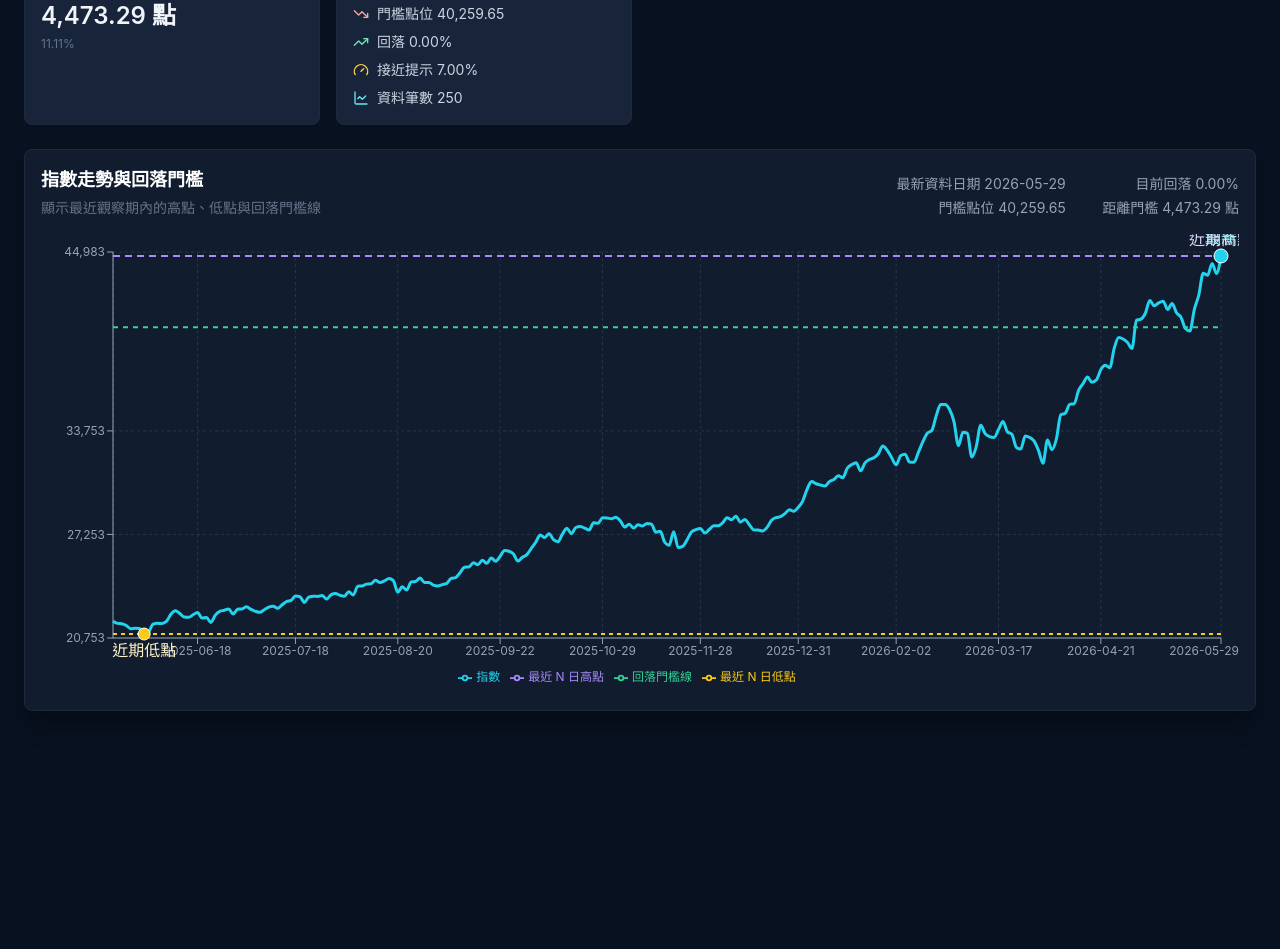
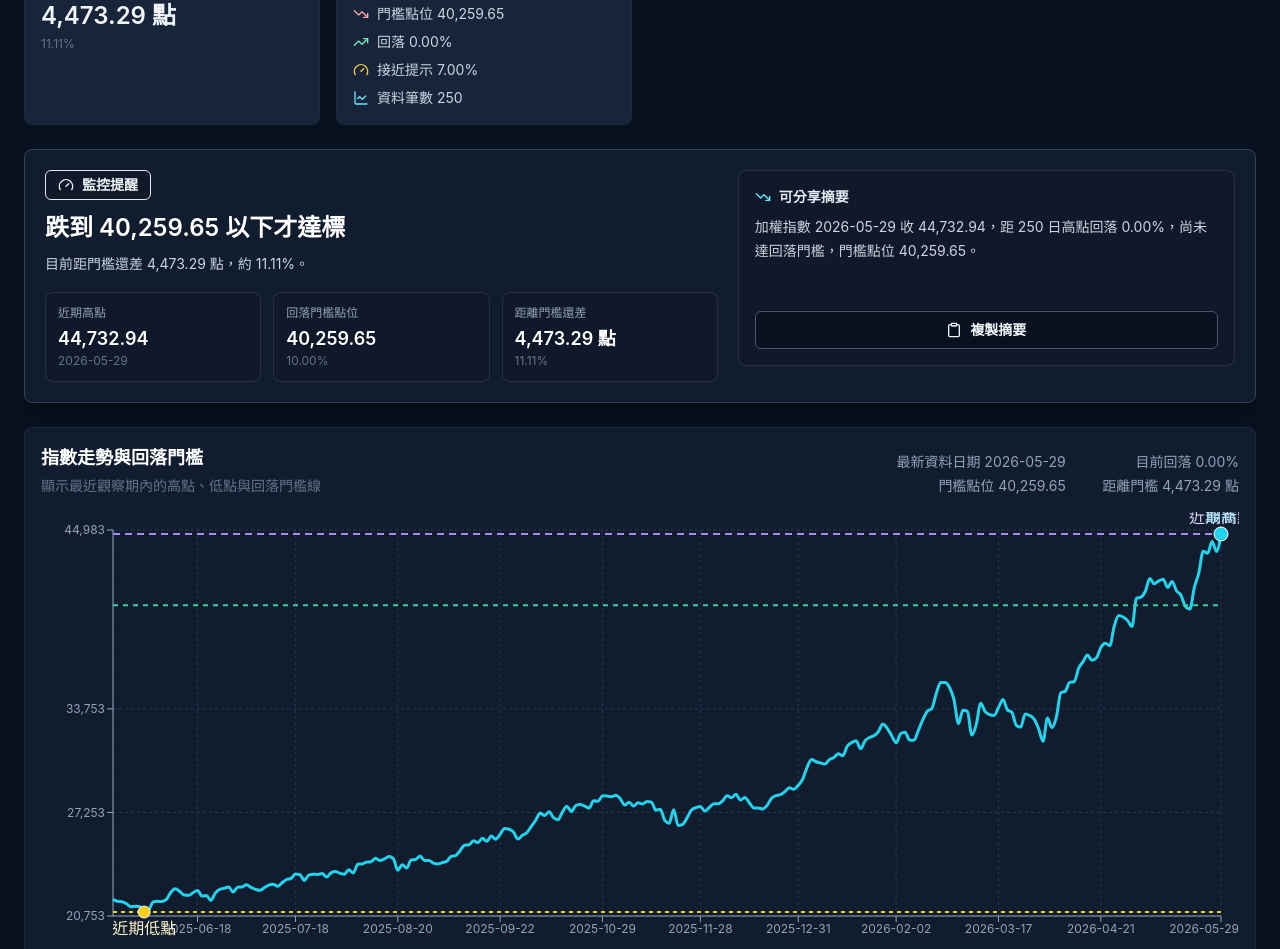
Before and after one commit to tzuhsien-dev/taiex-pullback-monitor, a React (Vite) app: page / in a window 1280 px wide. Shown: the part 1130-2079 px from the top of the page. Before the commit the page ends 1977 px from the top, so only its background shows below. Built offline with nearby package versions, Linux system fonts and the light colour scheme.

Commit message:
Add monitoring alert summary

```diff
--- a/src/App.tsx
+++ b/src/App.tsx
@@ -1,5 +1,6 @@
 import { useEffect, useMemo, useState } from 'react';
 import { Activity } from 'lucide-react';
+import { AlertSummary } from './components/AlertSummary';
 import { DashboardCards } from './components/DashboardCards';
 import { IndexChart } from './components/IndexChart';
 import { InputPanel } from './components/InputPanel';
@@ -134,6 +135,7 @@ function App() {
           onReloadStaticData={() => setReloadKey((value) => value + 1)}
         />
         <DashboardCards result={result} params={params} indexType={indexType} metadata={metadata} source={source} dataHealth={dataHealth} />
+        <AlertSummary result={result} params={params} indexType={indexType} dataHealth={dataHealth} />
         <IndexChart result={result} />
       </main>
 
--- /dev/null
+++ b/src/components/AlertSummary.tsx
@@ -0,0 +1,129 @@
+import { useMemo, useState } from 'react';
+import { AlertTriangle, CheckCircle2, Clipboard, ClipboardCheck, Gauge, ShieldAlert, TrendingDown } from 'lucide-react';
+import type { DataHealth, IndexType, PullbackParams, PullbackResult } from '../types';
+import { formatNumber, formatPercent, formatSignedPercent } from '../lib/calculations';
+
+const indexLabel: Record<IndexType, string> = {
+  price: '加權指數',
+  totalReturn: '加權報酬指數',
+};
+
+const copyStatusResetMs = 1800;
+
+function getTone(result: PullbackResult, dataHealth: DataHealth) {
+  if (dataHealth.status !== 'healthy') return 'danger';
+  if (result.status === 'triggered') return 'success';
+  if (result.status === 'near') return 'warning';
+  return 'neutral';
+}
+
+export function AlertSummary({
+  result,
+  params,
+  indexType,
+  dataHealth,
+}: {
+  result: PullbackResult;
+  params: PullbackParams;
+  indexType: IndexType;
+  dataHealth: DataHealth;
+}) {
+  const [copyState, setCopyState] = useState<'idle' | 'copied' | 'failed'>('idle');
+  const tone = getTone(result, dataHealth);
+  const hasReachedThreshold = result.distanceToThresholdPoints <= 0;
+  const headline =
+    dataHealth.status !== 'healthy'
+      ? dataHealth.label
+      : result.status === 'triggered'
+        ? '已達回落門檻'
+        : result.status === 'near'
+          ? '接近回落門檻'
+          : `跌到 ${formatNumber(result.thresholdIndex)} 以下才達標`;
+  const body =
+    dataHealth.status !== 'healthy'
+      ? `${dataHealth.detail} 請先確認資料來源，再解讀回落訊號。`
+      : result.status === 'triggered'
+        ? `目前已低於 ${formatPercent(params.pullbackThreshold)} 回落門檻，適合列入觀察清單。`
+        : result.status === 'near'
+          ? `目前距近期高點已回落 ${formatPercent(result.pullback)}，正在接近 ${formatPercent(params.pullbackThreshold)} 門檻。`
+          : `目前距門檻還差 ${formatNumber(result.distanceToThresholdPoints)} 點，約 ${formatSignedPercent(result.distanceToThresholdPercent)}。`;
+  const toneClass = {
+    success: 'border-emerald-400/30 bg-emerald-400/10 text-emerald-100',
+    warning: 'border-amber-300/30 bg-amber-300/10 text-amber-100',
+    danger: 'border-red-400/30 bg-red-400/10 text-red-100',
+    neutral: 'border-slate-700 bg-panel text-slate-100',
+  }[tone];
+  const Icon = tone === 'success' ? CheckCircle2 : tone === 'warning' ? AlertTriangle : tone === 'danger' ? ShieldAlert : Gauge;
+
+  const shareText = useMemo(
+    () =>
+      `${indexLabel[indexType]} ${result.latestDate} 收 ${formatNumber(result.currentIndex)}，距 ${params.lookbackDays} 日高點回落 ${formatPercent(
+        result.pullback,
+      )}，${result.statusText}，門檻點位 ${formatNumber(result.thresholdIndex)}。`,
+    [indexType, params.lookbackDays, result],
+  );
+
+  const copyShareText = async () => {
+    try {
+      if (!navigator.clipboard?.writeText) {
+        throw new Error('Clipboard API unavailable');
+      }
+
+      await navigator.clipboard.writeText(shareText);
+      setCopyState('copied');
+    } catch {
+      setCopyState('failed');
+    } finally {
+      window.setTimeout(() => setCopyState('idle'), copyStatusResetMs);
+    }
+  };
+
+  return (
+    <section className={`rounded-lg border p-5 shadow-xl shadow-black/20 ${toneClass}`}>
+      <div className="grid gap-5 lg:grid-cols-[1.15fr_0.85fr] lg:items-start">
+        <div>
+          <div className="mb-3 inline-flex items-center gap-2 rounded-md border border-current/20 bg-black/10 px-3 py-1 text-sm font-semibold">
+            <Icon className="h-4 w-4" />
+            監控提醒
+          </div>
+          <h2 className="text-2xl font-semibold text-white">{headline}</h2>
+          <p className="mt-2 text-sm leading-6 text-slate-300">{body}</p>
+
+          <div className="mt-4 grid gap-3 sm:grid-cols-3">
+            <div className="rounded-lg border border-white/10 bg-black/10 p-3">
+              <div className="text-xs text-slate-400">近期高點</div>
+              <div className="mt-1 text-lg font-semibold text-white">{formatNumber(result.rollingHigh)}</div>
+              <div className="text-xs text-slate-500">{result.rollingHighDate}</div>
+            </div>
+            <div className="rounded-lg border border-white/10 bg-black/10 p-3">
+              <div className="text-xs text-slate-400">回落門檻點位</div>
+              <div className="mt-1 text-lg font-semibold text-white">{formatNumber(result.thresholdIndex)}</div>
+              <div className="text-xs text-slate-500">{formatPercent(params.pullbackThreshold)}</div>
+            </div>
+            <div className="rounded-lg border border-white/10 bg-black/10 p-3">
+              <div className="text-xs text-slate-400">{hasReachedThreshold ? '已低於門檻' : '距離門檻還差'}</div>
+              <div className="mt-1 text-lg font-semibold text-white">{formatNumber(Math.abs(result.distanceToThresholdPoints))} 點</div>
+              <div className="text-xs text-slate-500">{formatSignedPercent(result.distanceToThresholdPercent)}</div>
+            </div>
+          </div>
+        </div>
+
+        <div className="rounded-lg border border-white/10 bg-black/10 p-4">
+          <div className="mb-2 flex items-center gap-2 text-sm font-semibold text-slate-200">
+            <TrendingDown className="h-4 w-4 text-cyan-300" />
+            可分享摘要
+          </div>
+          <p className="min-h-20 text-sm leading-6 text-slate-300">{shareText}</p>
+          <button
+            className="mt-4 inline-flex w-full items-center justify-center gap-2 rounded-md border border-slate-600 bg-ink px-3 py-2 text-sm font-semibold text-slate-100 transition hover:border-cyan-400 hover:text-cyan-100"
+            type="button"
+            onClick={copyShareText}
+          >
+            {copyState === 'copied' ? <ClipboardCheck className="h-4 w-4 text-emerald-300" /> : <Clipboard className="h-4 w-4" />}
+            {copyState === 'copied' ? '已複製' : copyState === 'failed' ? '複製失敗，請手動選取' : '複製摘要'}
+          </button>
+        </div>
+      </div>
+    </section>
+  );
+}
```
